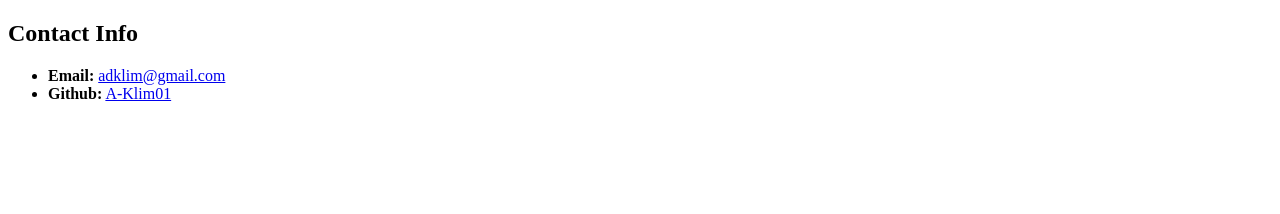
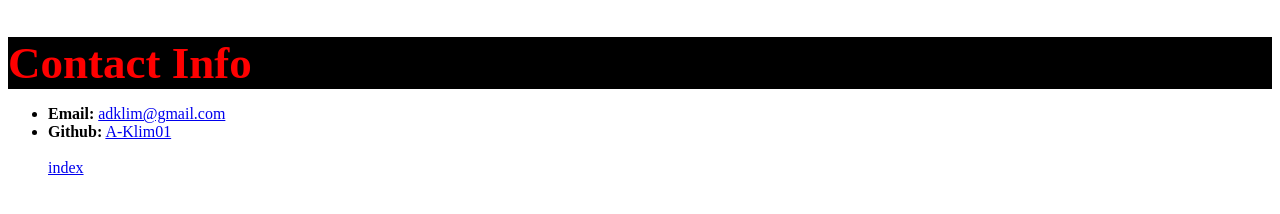
Before and after one commit to A-Klim01/Basic-Portfolio, a plain HTML site: page contact.html in a window 1280 px wide. Drawn offline with Linux system fonts and the light colour scheme.

Commit message:
updated homework files

```diff
--- a/contact.html
+++ b/contact.html
@@ -7,12 +7,21 @@
     <title>Contact Info</title>
 </head>
 <body>
-  <style></style>
+  <style>
+    h1 {
+        margin-bottom: 15px;
+        font-size: 45px;
+        color: red;
+
+        text-align: left;
+         background-color: black;
+    } </style>
         <section id="contact-info">
-                <h2>Contact Info</h2>
+                <h1>Contact Info</h1>
                 <ul>
                   <li><strong>Email:</strong> <a href="#">adklim@gmail.com</a>
                   <li><strong>Github:</strong> <a href="#">A-Klim01</a></li>
-
-</body>
+                  <br>
+                 <a href="index.html">index</a>
+                </body>
 </html>
```
Also changed, not shown: index.html (+4 -0 lines), portfolio.html (+5 -3 lines), Assets/images/propic.jpg (renamed from Assets/images/Profile pic 08.30 (2).jpg).
